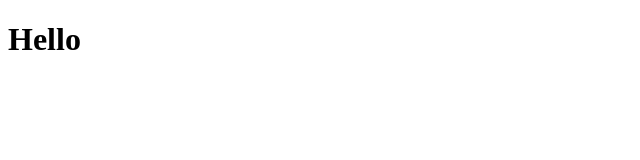
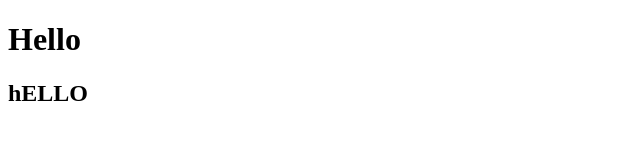
Before and after one commit to Inokent666/project, a plain HTML site: page index.html in a window 1280 px wide. Shown: the whole page, without its empty margins (0-640 px from the left). Drawn offline with Linux system fonts and the light colour scheme.

Commit message:
index.html mod

```diff
--- a/index.html
+++ b/index.html
@@ -7,5 +7,6 @@
 </head>
    <body>
       <h1>Hello</h1>
+      <h2>hELLO</h2>
    </body>
 </html>
```
